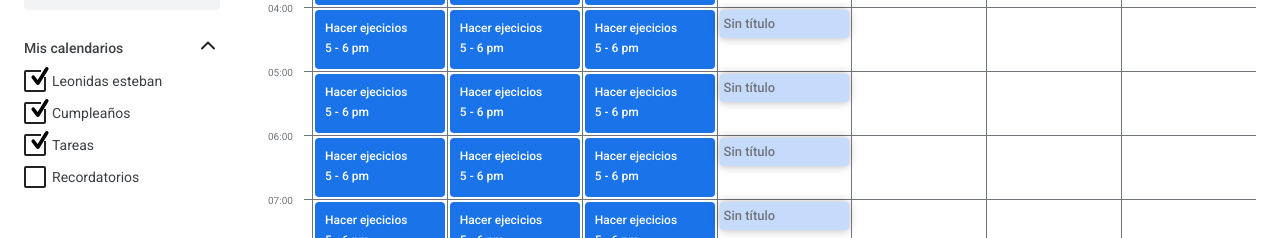
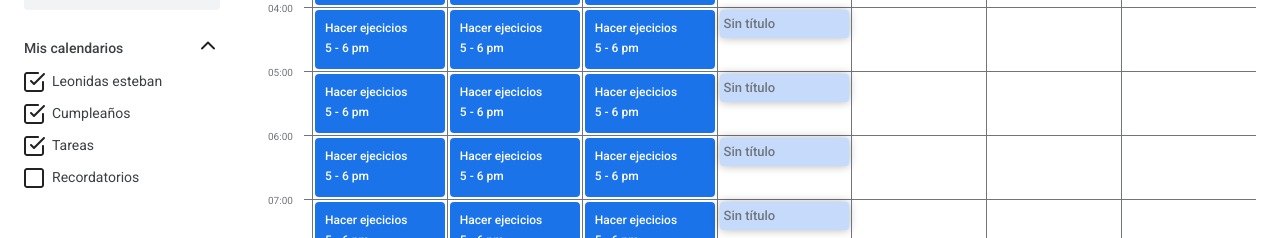
Before and after one commit to danielsarmientob/calendario-code, a React (Create React App) app: page / in a window 1280 px wide. Shown: the part 468-706 px from the top of the page. Built offline with nearby package versions, Linux system fonts and the light colour scheme.

Commit message:
checkbox sidebar y propTypes Componente Inivitado.js

```diff
--- a/src/css/sidebar-checkbox.css
+++ b/src/css/sidebar-checkbox.css
@@ -11,39 +11,38 @@
     visibility: hidden;
 }
 
-.sidebarCheckbox label {
-    display: inline-block;
-    block-size: 1.125rem;
-    inline-size: 1.125rem;
-    border: 2px solid var(--gray50);
-    border-radius: 2px;
-    position: absolute;
-    cursor: pointer;
-}
-
 .sidebarCheckbox span {
     color: var(--gray30);
     font: var(--body1-regular);
 }
 
+.sidebarCheckbox label {
+    display: inline-block;
+    block-size: 1.125rem;
+    inline-size: 1.125rem;
+    position: absolute;
+    cursor: pointer;
+}
+
 .sidebarCheckbox input[type=checkbox]:checked ~ label::before{
-    content: url('../icons/checkmark.svg');
-    background-repeat: no-repeat;
+    content: url('../icons/checkSquare.svg');
     z-index: 2;
     position: relative;
-    top: -0.3125rem;
-    right: -0.3125rem;
+    display: block;
+    block-size: 100%;
+    inline-size: 100%;
+    top: -2px;
+    right: 2px;
+
 }
+.sidebarCheckbox input[type=checkbox] ~ label::before{
+    content: url('../icons/contCheck.svg');
+    z-index: 2;
+    position: relative;
+    display: block;
+    block-size: 24px;
+    inline-size: 24px;
+    top: -2px;
+    right: 2px;
 
-
-.sidebarCheckbox input[type=checkbox]:checked ~ label::after{
-
-    content: '';
-    display: block;
-    inline-size: 0.625rem;
-    block-size: 0.625rem;
-    background: var(--white);
-    position: relative;
-    top: -1.75rem;
-    right: -0.9375rem;
 }
```
Also changed, not shown: src/components/Inivitado.js (+8 -0 lines), src/icons/checkSquare.svg (added), src/icons/contCheck.svg (added).
